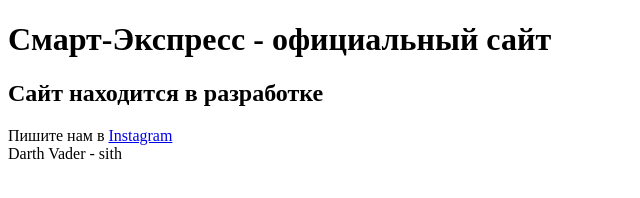
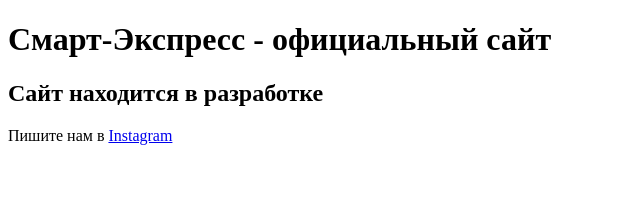
Before and after one commit to ikonnikovivan/Repository_2, a plain HTML site: page index.html in a window 1280 px wide. Shown: the whole page, without its empty margins (0-640 px from the left). Drawn offline with Linux system fonts and the light colour scheme.

Commit message:
add changes

```diff
--- a/index.html
+++ b/index.html
@@ -8,6 +8,6 @@
     <h1>Смарт-Экспресс - официальный сайт<h1>
     <h2>Сайт находится в разработке</h2>
     <div>Пишите нам в <a href="https://www.instagram.com/skillbox.ru" target="_blank">Instagram</a>
-    <div>Darth Vader - sith</div>
+
 </body>
 </html>
```
Also changed, not shown: Readme.txt.
